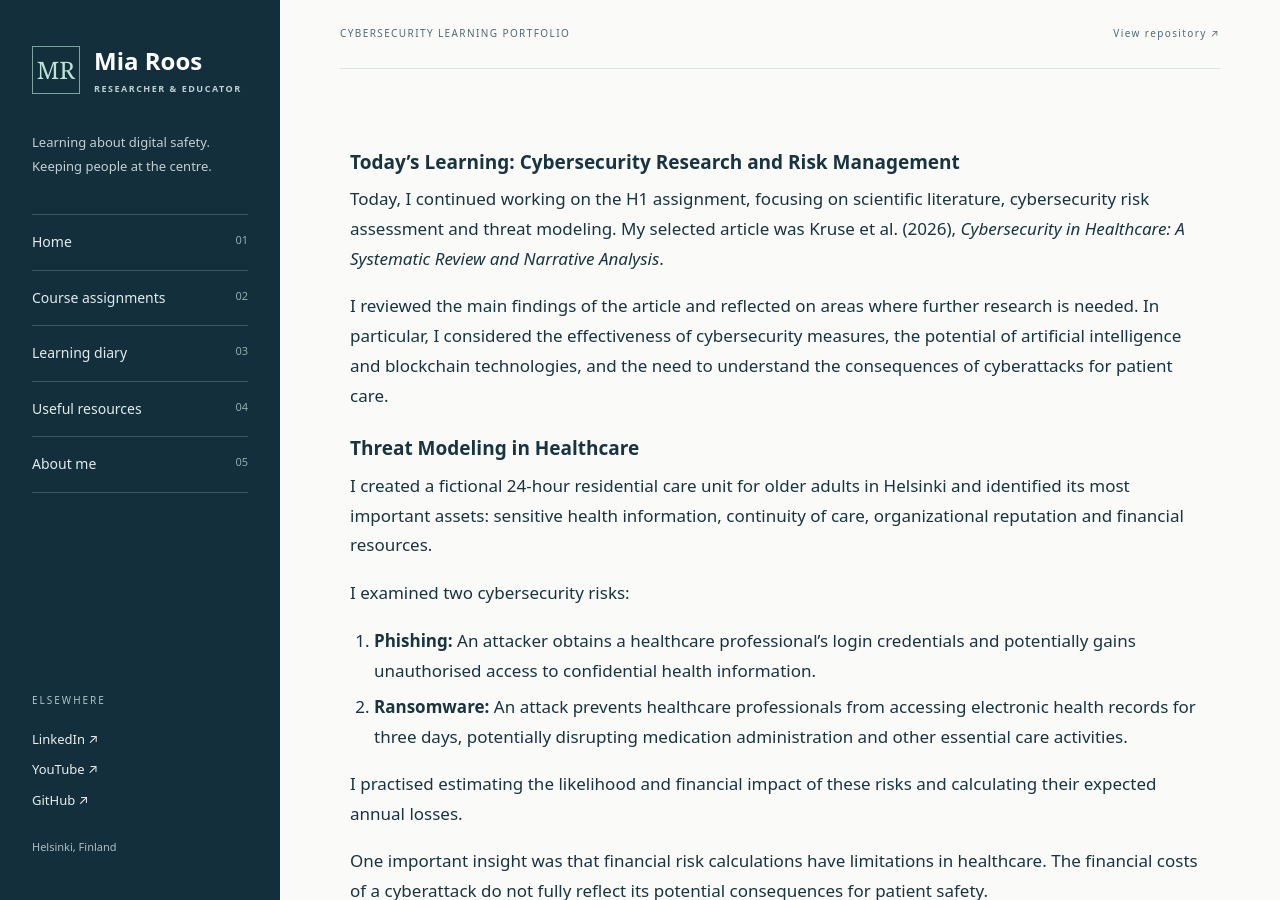
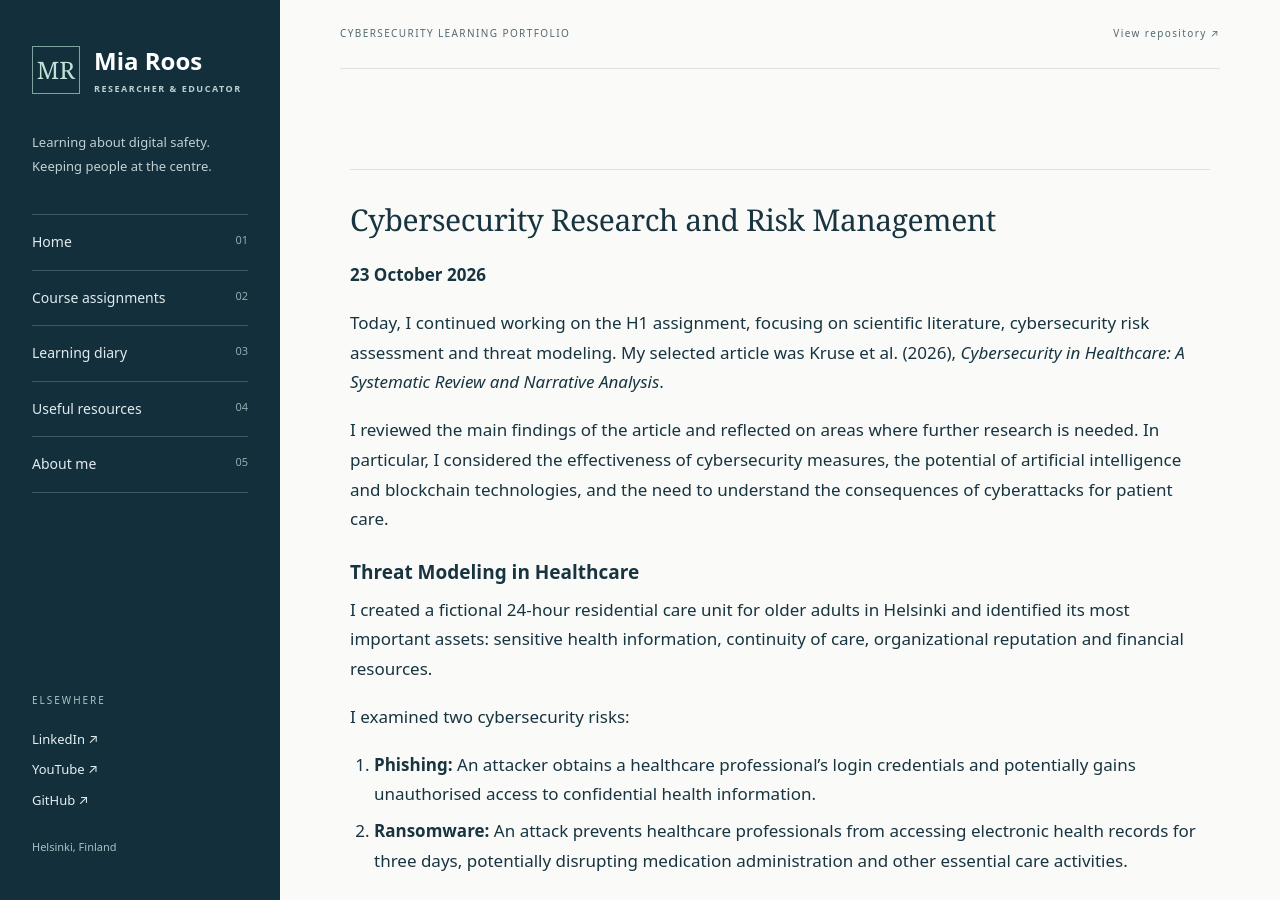
Before and after one commit to mia-roos/Cyber-Security-Studies, a Jekyll site: the page built from learning-diary/2026-10-25-learning-diary.md, in a window 1280 px wide and 900 px high. Built offline with Jekyll 4.4.1, drawn with Linux system fonts in a browser that asks for light colours; our own code applies the rules of GitHub Pages for plain Markdown files.

Commit message:
Revise learning diary entry title and add date
Updated the title and added the date for clarity.

```diff
--- a/learning-diary/2026-10-25-learning-diary.md
+++ b/learning-diary/2026-10-25-learning-diary.md
@@ -1,4 +1,6 @@
-### Today's Learning: Cybersecurity Research and Risk Management
+## Cybersecurity Research and Risk Management
+
+**23 October 2026**
 
 Today, I continued working on the H1 assignment, focusing on scientific literature, cybersecurity risk assessment and threat modeling. My selected article was Kruse et al. (2026), *Cybersecurity in Healthcare: A Systematic Review and Narrative Analysis*.
 
```
